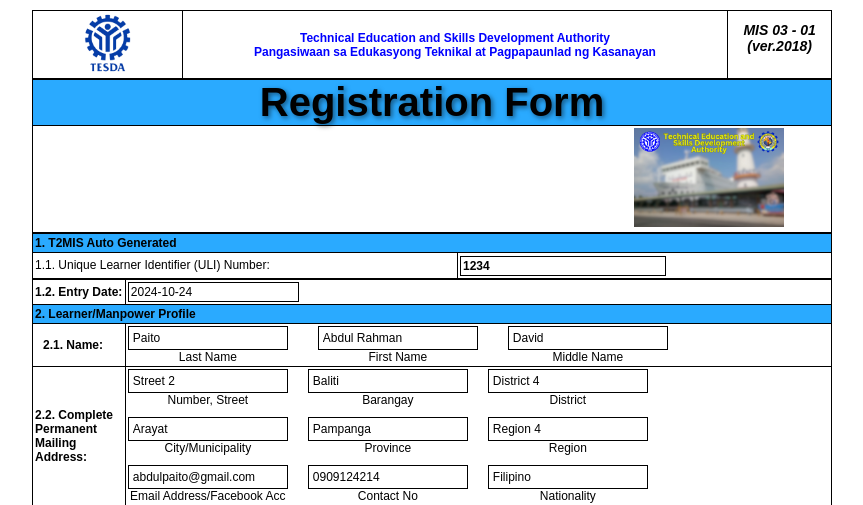
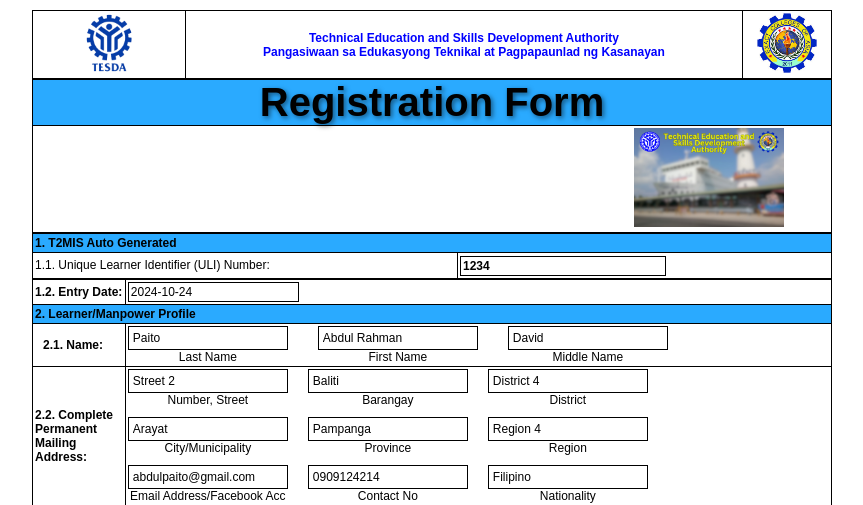
Before and after one commit to AbdulPaito/OCT-14, a PHP site: page /print1.php?id=1 in a window 1280 px wide. Shown: the top 505 px of the page, without its empty margins (208-1071 px from the left). Run offline with PHP 8.4, Linux system fonts and the light colour scheme; data comes from the database, SQL or seed files in the repository; lists and menus that the app fills with data are empty.

Commit message:
Add files via upload

```diff
--- a/print1.php
+++ b/print1.php
@@ -364,7 +364,7 @@ left: -45px;
             <tr>
                 <td class="image"><img src="TESDA-Logo.png" alt="Logo" class="logo"></td>
                 <td class="tesda">Technical Education and Skills Development Authority<br>Pangasiwaan sa Edukasyong Teknikal at Pagpapaunlad ng Kasanayan</td>
-                <td><p class="italic-text">MIS 03 - 01<br>(ver.2018)</p></td>
+                <td class="image"><img src="Exactlogo1.jfif" alt="Logo" class="logo"></td>
             </tr>
         </table>
         <table class="r">
```
Also changed, not shown: Exactlogo1.jfif (added).
